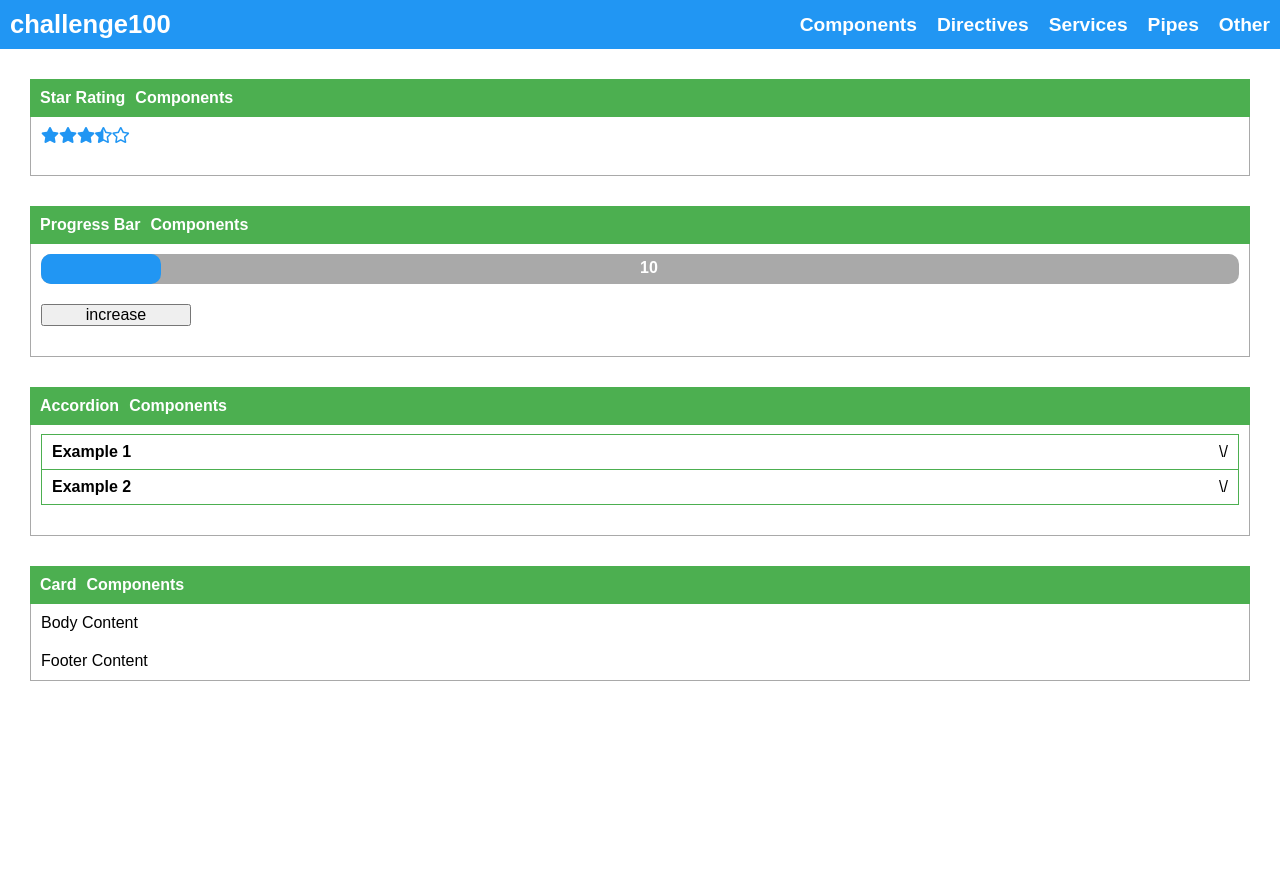
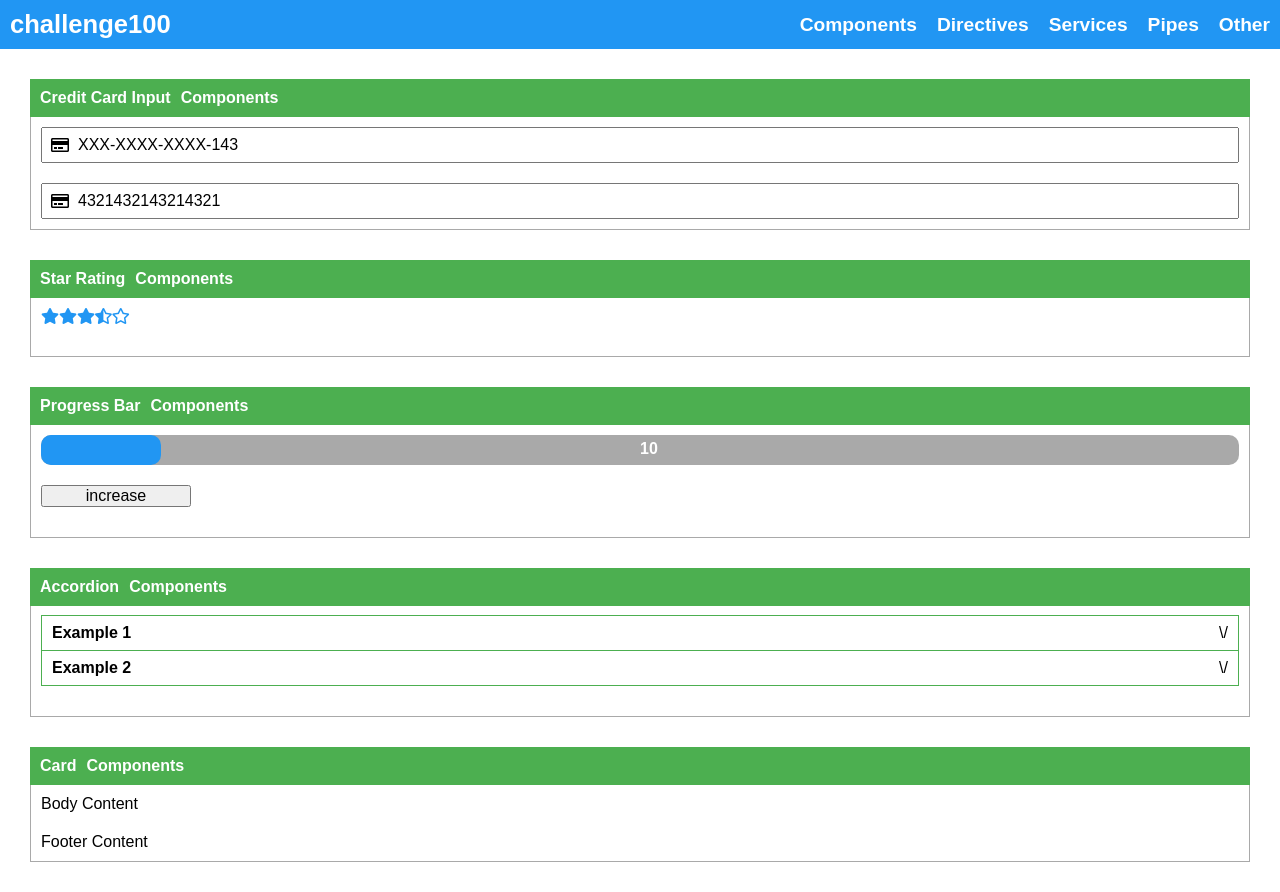
Before and after one commit to pawellesniowski/challenge100, an Angular app: page / in a window 1280 px wide. Before the commit the page ends 800 px from the top, so only its background shows below. Built offline with nearby package versions, Linux system fonts and the light colour scheme.

Commit message:
task11: credit card input

```diff
--- a/src/app/components/components.component.html
+++ b/src/app/components/components.component.html
@@ -1,3 +1,16 @@
+<app-card title="Credit Card Input" subTitle="Components">
+  <app-credit-cart-input
+    body
+    [creditCardNumber]="'4321432143214321'"
+    [isReadOnly]="true"
+  ></app-credit-cart-input>
+  <app-credit-cart-input
+    footer
+    [creditCardNumber]="'4321432143214321'"
+    [isReadOnly]="false"
+  ></app-credit-cart-input>
+</app-card>
+
 <app-card title="Star Rating" subTitle="Components">
   <app-star-rating body rate="3.5"></app-star-rating>
 </app-card>
--- a/src/app/components/components.module.ts
+++ b/src/app/components/components.module.ts
@@ -8,6 +8,8 @@ import { CountClicksDirective } from '../core/top-of/top-of.component';
 import { ComponentsComponent } from './components.component';
 import { RouterModule } from '@angular/router';
 import { CoreModule } from '../core/core.module';
+import { CreditCartInputComponent } from './credit-cart-input/credit-cart-input.component';
+import {FormsModule} from '@angular/forms';
 
 @NgModule({
   declarations: [
@@ -17,6 +19,7 @@ import { CoreModule } from '../core/core.module';
     StarRatingComponent,
     CountClicksDirective,
     ComponentsComponent,
+    CreditCartInputComponent,
   ],
   imports: [
     CommonModule,
@@ -24,6 +27,7 @@ import { CoreModule } from '../core/core.module';
     RouterModule.forChild([
       { path: '', component: ComponentsComponent },
     ]),
+    FormsModule,
   ],
   exports: [],
 })
--- /dev/null
+++ b/src/app/components/credit-cart-input/credit-card-input.constatns.ts
@@ -0,0 +1,5 @@
+export enum cardTypes {
+  VISA = 'VISA',
+  MASTER = 'MASTER_CARD',
+  NO_TYPE = 'NO_TYPE',
+}
--- /dev/null
+++ b/src/app/components/credit-cart-input/credit-cart-input.component.html
@@ -0,0 +1,22 @@
+<div class="credit-card-input" [ngSwitch]="cardType">
+  <ng-template [ngSwitchCase]="cardTypes.VISA">
+    <i class="fab fa-cc-visa card-icon"></i>
+  </ng-template>
+
+  <ng-template [ngSwitchCase]="cardTypes.MASTER">
+    <i class="fab fa-cc-mastercard card-icon"></i>
+  </ng-template>
+
+  <ng-template ngSwitchDefault>
+    <i class="far fa-credit-card card-icon"></i>
+  </ng-template>
+
+  <label for="input-field"></label>
+  <input
+    id="input-field"
+    [(ngModel)]="creditCardNumber"
+    [readonly]="isReadOnly"
+    required
+    maxlength="16"
+  />
+</div>
--- /dev/null
+++ b/src/app/components/credit-cart-input/credit-cart-input.component.scss
@@ -0,0 +1,10 @@
+.card-icon {
+  padding: 10px;
+  min-width: 40px;
+  position: absolute;
+}
+
+#input-field {
+  width: 100%;
+  padding: 7px 7px 7px 35px;
+}
--- /dev/null
+++ b/src/app/components/credit-cart-input/credit-cart-input.component.ts
@@ -0,0 +1,46 @@
+import {
+  Component,
+  EventEmitter,
+  Input,
+  OnInit,
+  Output,
+} from '@angular/core';
+import { cardTypes } from './credit-card-input.constatns';
+
+@Component({
+  selector: 'app-credit-cart-input',
+  templateUrl: './credit-cart-input.component.html',
+  styleUrls: ['./credit-cart-input.component.scss'],
+})
+export class CreditCartInputComponent implements OnInit {
+  @Input() creditCardNumber = '';
+  @Output() formattedNumber = new EventEmitter<string>();
+
+  private isreadonly = false;
+  get isReadOnly(): boolean {
+    return this.isreadonly;
+  }
+
+  @Input() set isReadOnly(value: boolean) {
+    console.log(
+      'this.creditCardNumber:',
+      this.creditCardNumber
+    );
+    this.creditCardNumber = value
+      ? this.convertNumberToReadOnly(this.creditCardNumber)
+      : this.creditCardNumber;
+
+    this.isreadonly = value;
+  }
+
+  cardTypes = cardTypes;
+  cardType = this.cardTypes.NO_TYPE;
+
+  constructor() {}
+
+  ngOnInit(): void {}
+
+  private convertNumberToReadOnly(num: string): string {
+    return `XXX-XXXX-XXXX-${num.slice(11, 14)}`;
+  }
+}
```
Also changed, not shown: 1 other file (tests, documents, lock files or other folders).
